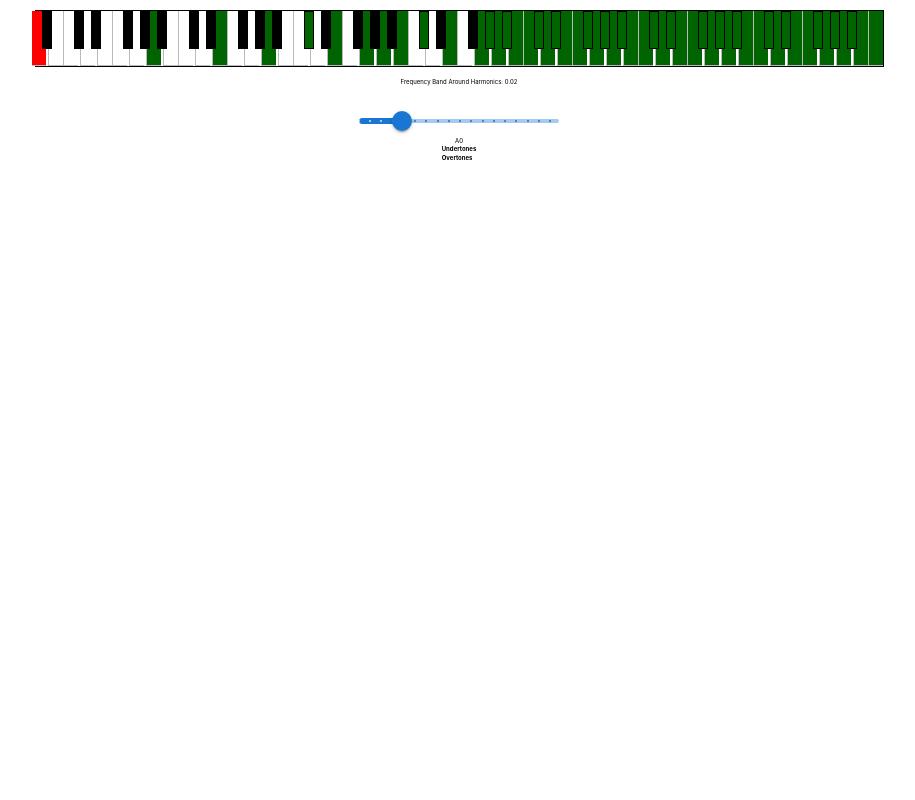
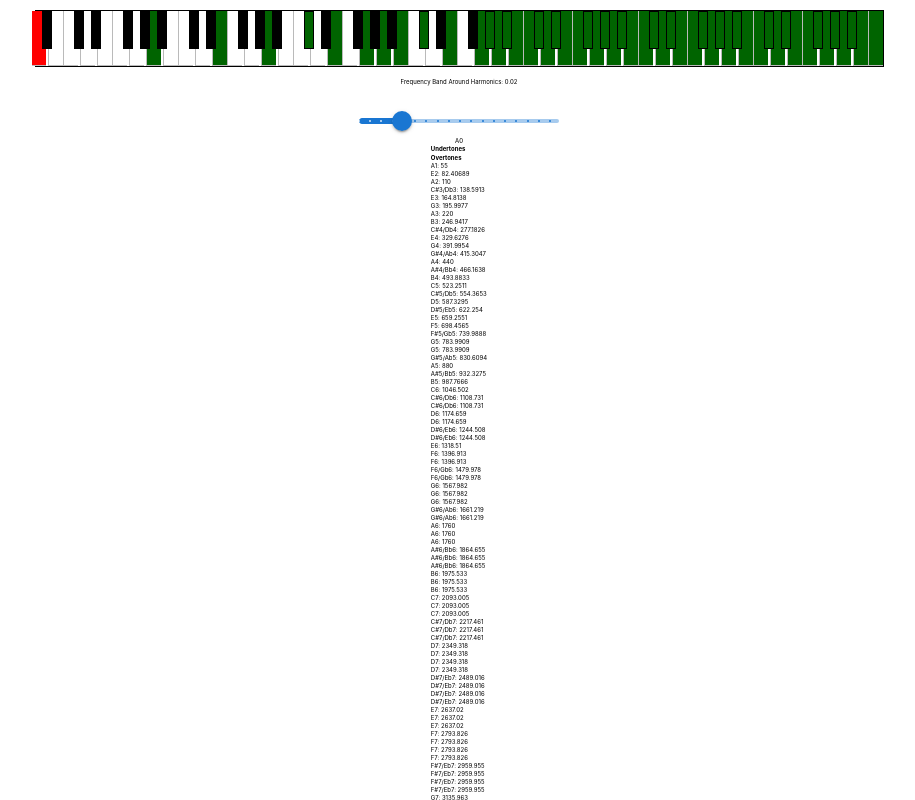
Before and after one commit to jedwards2/piano-app, a React (Create React App) app: page / in a window 1280 px wide. Both pictures are taken after a click on the element 219 px from the left and 38 px from the top of the page. Shown: the top 800 px of the page, without its empty margins (181-1096 px from the left). Built offline with nearby package versions, Linux system fonts and the light colour scheme.

Commit message:
partials added to graph

```diff
--- a/src/App.js
+++ b/src/App.js
@@ -8,7 +8,6 @@ function App() {
   const [freqBand, setFreqBand] = useState(0.02);
   const [currentPartials, setCurrentPartials] = useState([]);
   const [currentFundamental, setCurrentFundamental] = useState({});
-
   return (
     <div className="app">
       <PianoDiv
@@ -32,7 +31,14 @@ function App() {
         />
       </div>
       <div>{currentFundamental.name}</div>
-      {currentFundamental.name ? <FundamentalGraph /> : ""}
+      {currentFundamental.name ? (
+        <FundamentalGraph
+          currentPartials={currentPartials}
+          currentFundamental={currentFundamental}
+        />
+      ) : (
+        ""
+      )}
     </div>
   );
 }
--- a/src/components/FundamentalGraph.js
+++ b/src/components/FundamentalGraph.js
@@ -1,11 +1,39 @@
-function FundamentalGraph() {
+function FundamentalGraph({ currentPartials, currentFundamental }) {
+  console.log(currentFundamental);
+  console.log(currentPartials);
+  let undertones = currentPartials.filter(
+    (noteObj) => noteObj.frq < currentFundamental.frq
+  );
+
+  let overtones = currentPartials.filter(
+    (noteObj) => noteObj.frq > currentFundamental.frq
+  );
+
+  let overtoneRows = overtones.map((overtone) => {
+    return (
+      <p>
+        {overtone.name}: {overtone.frq}
+      </p>
+    );
+  });
+
+  let undertoneRows = undertones.map((undertone) => {
+    return (
+      <p>
+        {undertone.name}: {undertone.frq}
+      </p>
+    );
+  });
+
   return (
     <div>
       <div>
         <h1>Undertones</h1>
+        {undertoneRows}
       </div>
       <div>
         <h1>Overtones</h1>
+        {overtoneRows}
       </div>
     </div>
   );
--- a/src/components/PianoDiv.js
+++ b/src/components/PianoDiv.js
@@ -20,7 +20,7 @@ function PianoDiv({
         note={noteObj}
         key={noteObj.name}
         noteClick={noteClick}
-        chosenNotes={currentPartials}
+        currentPartials={currentPartials}
         currentFundamental={currentFundamental}
       />
     );
--- a/src/components/PianoKey.js
+++ b/src/components/PianoKey.js
@@ -1,4 +1,4 @@
-function PianoKey({ note, noteClick, chosenNotes, currentFundamental }) {
+function PianoKey({ note, noteClick, currentPartials, currentFundamental }) {
   let offsetNote =
     (note.name.includes("D") && !note.name.includes("/")) ||
     (note.name.includes("E") && !note.name.includes("/")) ||
@@ -12,7 +12,7 @@ function PianoKey({ note, noteClick, chosenNotes, currentFundamental }) {
     <div
       className={`${note.name.includes("/") ? "black" : "white"} ${
         offsetNote ? "offset" : ""
-      } ${chosenNotes.includes(note.name) ? "chosen" : ""} ${
+      } ${currentPartials.includes(note) ? "chosen" : ""} ${
         note.name === currentFundamental.name ? "currentFund" : ""
       }`}
       onClick={() => noteClick(note)}
--- a/src/freqTest.js
+++ b/src/freqTest.js
@@ -104,7 +104,7 @@ function findNotes(num, freqBand) {
         checkFreqBand(noteObj.frq, partial, freqBand) &&
         !notes.includes(noteObj.name)
       ) {
-        notes.push(noteObj.name);
+        notes.push(noteObj);
       }
     });
   });
```
